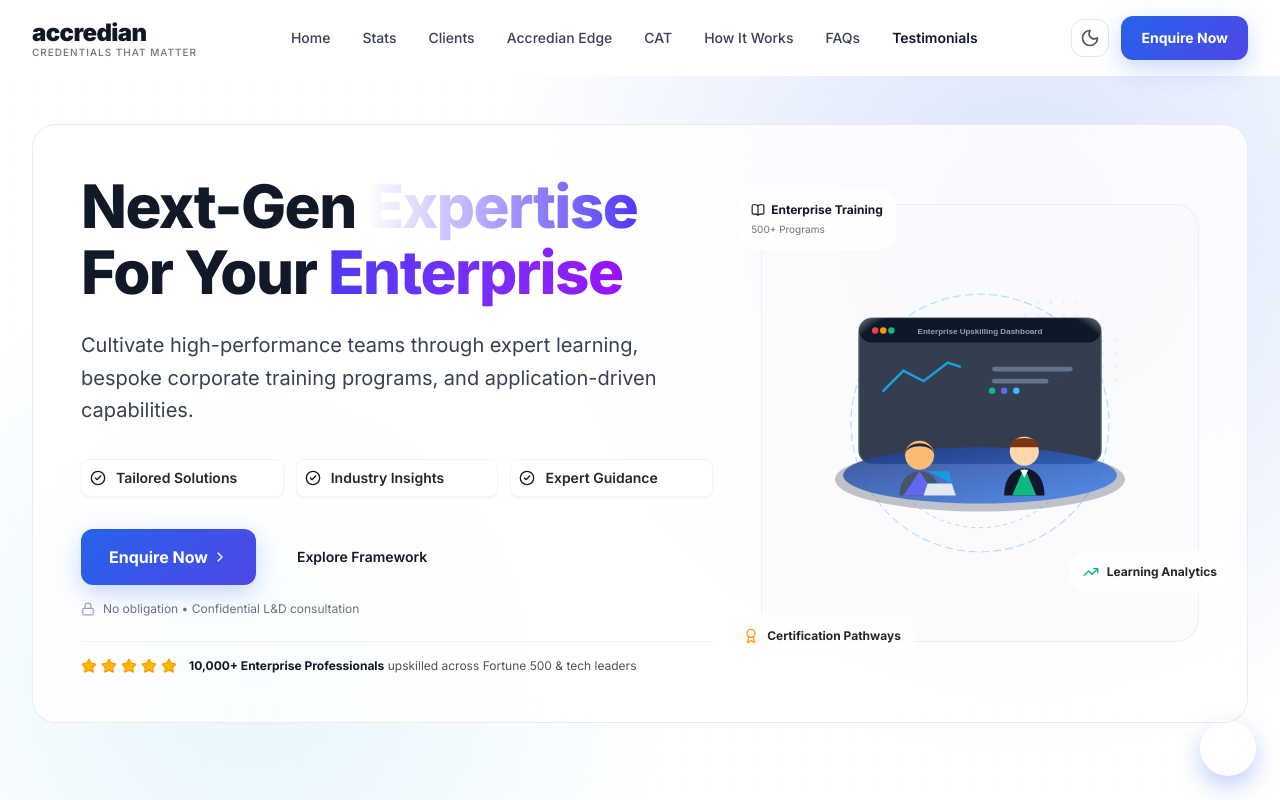
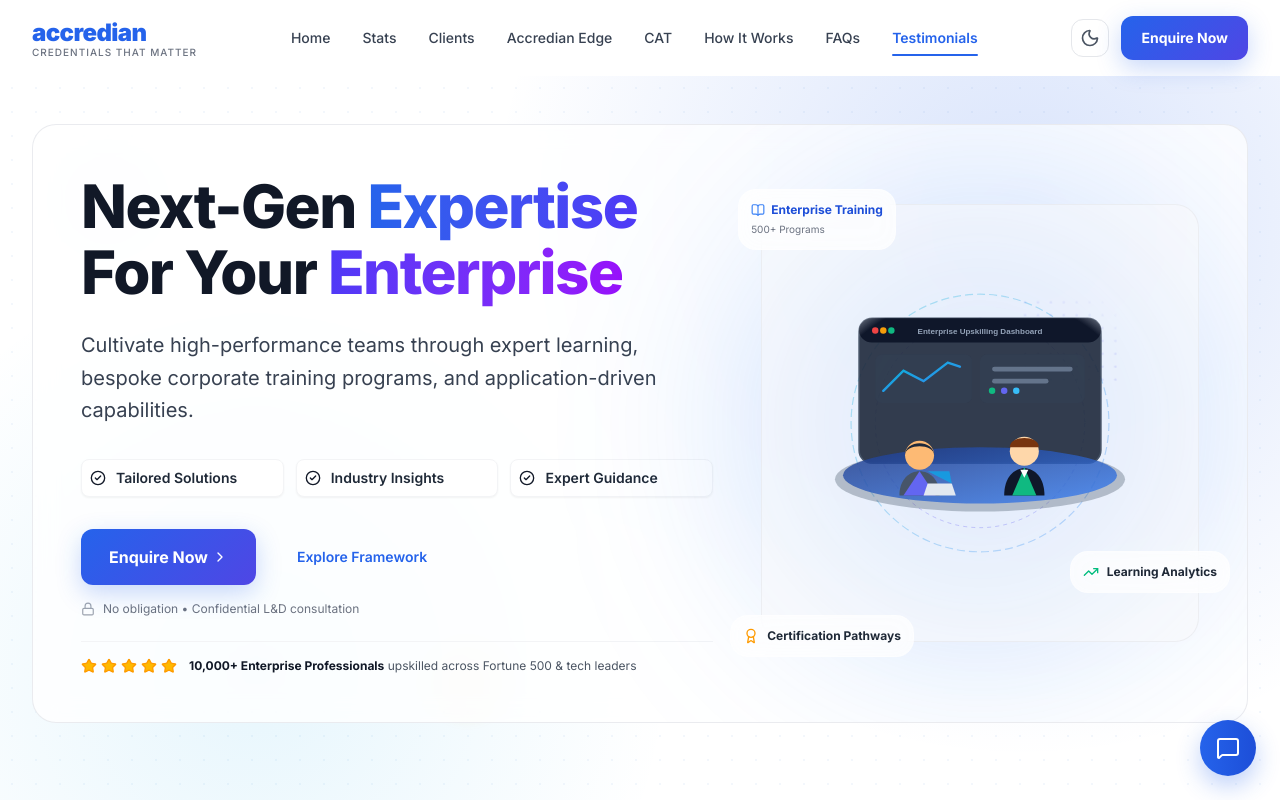
Before and after one commit to GarimaSingh207/accredian-enterprise-platform, a Next.js app: page / in a window 1280 px wide. Shown: the top 800 px of the page. Built offline with nearby package versions, Linux system fonts and the light colour scheme.

Commit message:
feat: final visual polish and dark mode

```diff
--- a/app/globals.css
+++ b/app/globals.css
@@ -4,7 +4,23 @@
   /* Fonts */
   --font-sans: var(--font-inter), -apple-system, BlinkMacSystemFont, "Segoe UI", Roboto, sans-serif;
 
-  /* Color System */
+  /* Primary Blue Scale */
+  --color-primary-50: #EFF6FF;
+  --color-primary-100: #DBEAFE;
+  --color-primary-200: #BFDBFE;
+  --color-primary-300: #93C5FD;
+  --color-primary-400: #60A5FA;
+  --color-primary-500: #3B82F6;
+  --color-primary-600: #2563EB;
+  --color-primary-700: #1D4ED8;
+  --color-primary-800: #1E40AF;
+  --color-primary-900: #1E3A8A;
+
+  /* Accent Orange Scale */
+  --color-accent-500: #F59E0B;
+  --color-accent-600: #D97706;
+
+  /* Custom Accent Color System */
   --color-primary-blue: #2563EB;   /* Primary CTAs, Active Nav, Hero highlights */
   --color-primary-indigo: #4F46E5; /* Secondary Gradients, glows, accents */
   --color-primary-purple: #8B5CF6; /* Technology, title highlights */
@@ -13,14 +29,20 @@
   --color-primary-green: #22C55E;  /* Success indicators, metrics */
 
   /* Neutral scale */
-  --color-neutral-50: var(--color-neutral-50);
-  --color-neutral-100: var(--color-neutral-100);
-  --color-neutral-200: var(--color-neutral-200);
-  --color-neutral-300: var(--color-neutral-300);
-  --color-neutral-400: var(--color-neutral-400);
-  --color-neutral-500: var(--color-neutral-500);
-  --color-neutral-700: var(--color-neutral-700);
-  --color-neutral-900: var(--color-neutral-900);
+  --color-neutral-50: #F9FAFB;
+  --color-neutral-100: #F3F4F6;
+  --color-neutral-200: #E5E7EB;
+  --color-neutral-300: #D1D5DB;
+  --color-neutral-400: #9CA3AF;
+  --color-neutral-500: #6B7280;
+  --color-neutral-600: #4B5563;
+  --color-neutral-700: #374151;
+  --color-neutral-800: #1F2937;
+  --color-neutral-900: #111827;
+
+  /* Section Colors */
+  --color-section-alt: #F8FBFF;
+  --color-section-dark: #F5F9FF;
 
   /* Radii */
   --radius-2xl: 18px;
@@ -30,15 +52,6 @@
 }
 
 :root {
-  --color-neutral-50: #F9FAFB;
-  --color-neutral-100: #F3F4F6;
-  --color-neutral-200: #E5E7EB;
-  --color-neutral-300: #D1D5DB;
-  --color-neutral-400: #9CA3AF;
-  --color-neutral-500: #6B7280;
-  --color-neutral-700: #374151;
-  --color-neutral-900: #111827;
-
   --bg-page: #FFFFFF;
   --bg-card: rgba(255, 255, 255, 0.95);
   --border-card: rgba(0, 0, 0, 0.08);
@@ -47,20 +60,26 @@
 }
 
 .dark {
+  --bg-page: #0B1220;
+  --bg-card: #111827;
+  --border-card: rgba(255, 255, 255, 0.08);
+  --text-main: #F8FAFC;
+  --text-muted: #CBD5E1;
+
+  /* Dark mode overrides for neutral backgrounds & text */
   --color-neutral-50: #111827;
   --color-neutral-100: #1F2937;
   --color-neutral-200: rgba(255, 255, 255, 0.08);
   --color-neutral-300: rgba(255, 255, 255, 0.15);
   --color-neutral-400: #9CA3AF;
   --color-neutral-500: #CBD5E1;
+  --color-neutral-600: #94A3B8;
   --color-neutral-700: #E2E8F0;
+  --color-neutral-800: #1F2937;
   --color-neutral-900: #F8FAFC;
 
-  --bg-page: #0B1220;
-  --bg-card: #111827;
-  --border-card: rgba(255, 255, 255, 0.08);
-  --text-main: #F8FAFC;
-  --text-muted: #CBD5E1;
+  --color-section-alt: #0B1220;
+  --color-section-dark: #0E1726;
 }
 
 @keyframes hero-float {
```
